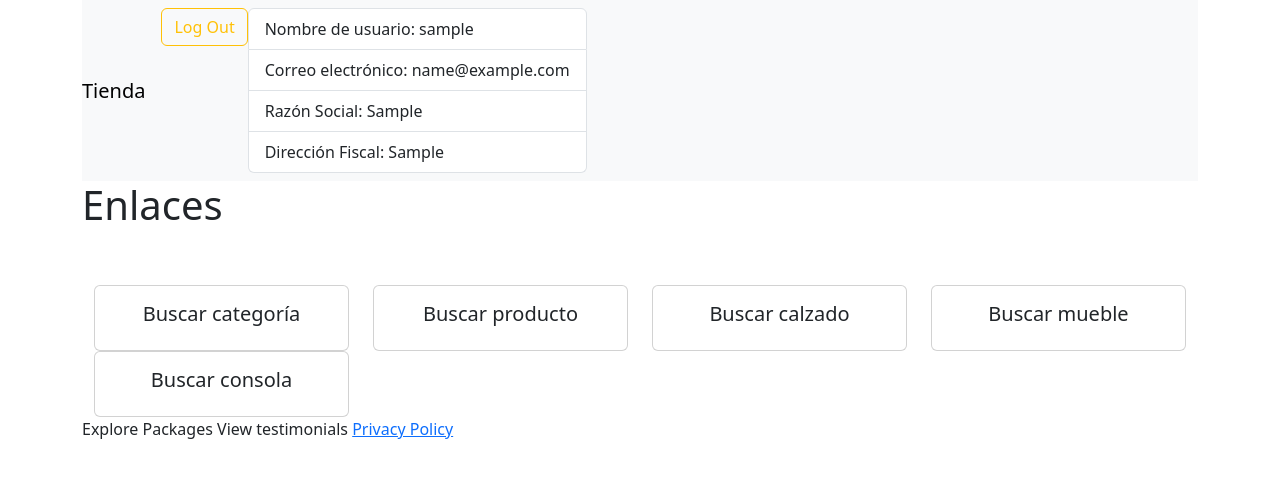
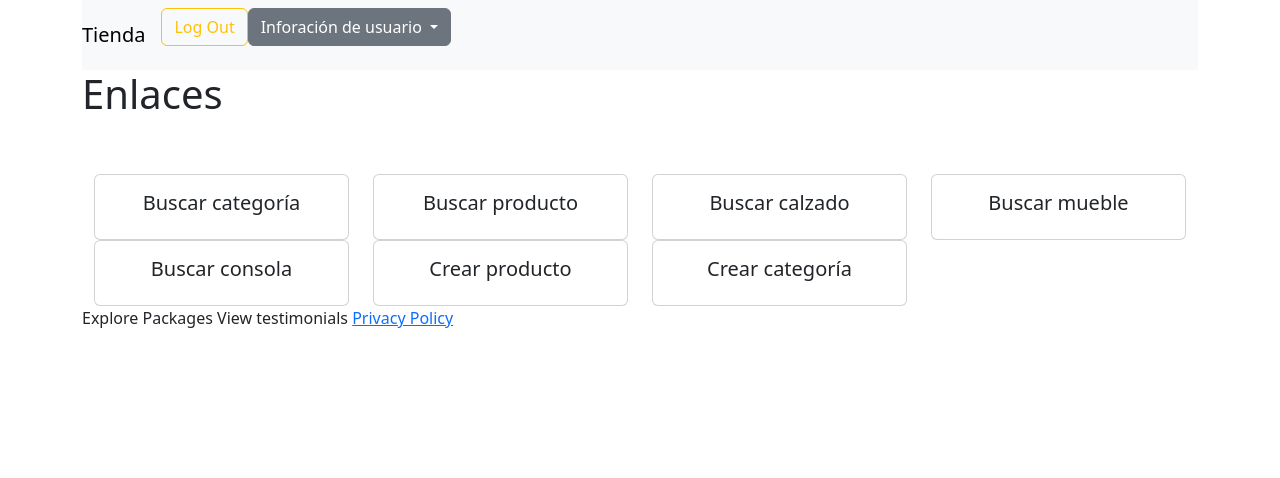
Before and after one commit to MiguelAbril97/tiendaSegundaMano, a Django app: page / in a window 1280 px wide. Shown: the top 478 px of the page. Run offline with Django 5.2, Linux system fonts and the light colour scheme; a user stored in the database is signed in; tables that the repository leaves empty hold one stand-in row (values such as "Sample post"); parts of the project's set-up code (start-up, migrations or seed data) failed here and were passed over; some libraries are stand-ins or nearby versions.

Commit message:
preguntas pal Jorge, debo arreglar la view y el formulario de crear producto

```diff
--- a/tienda/forms.py
+++ b/tienda/forms.py
@@ -218,8 +218,8 @@ class BuscarCategoria(forms.Form):
 class ProductoForm(ModelForm):
     class Meta:
         model = Producto
-        fields = '__all__'
-
+        fields = ['nombre','descripcion','precio','estado',
+                  'fecha_de_publicacion','categorias']
         labels = {
             'fecha_de_publicacion':('Fecha de publicación del producto')
         }
--- a/tienda/templates/estructura/menu.html
+++ b/tienda/templates/estructura/menu.html
@@ -23,19 +23,23 @@
                     </form>
                 {% endif %}
                 {% if request.user.is_authenticated %}
-                <ul class="list-group">
-                    <li class="list-group-item">Nombre de usuario: {{ request.user.username }}</li>
-                    <li class="list-group-item">Correo electrónico: {{ request.user.email }}</li>
-
-                    {% if request.user.rol == 2 %}
-                        <li class="list-group-item">Nombre: {{ request.user.comprador.nombre }}</li>
-                        <li class="list-group-item">Apellidos: {{ request.user.comprador.apellidos }}</li>
-                    {% elif request.user.rol == 1 %}
-                        <li class="list-group-item">Razón Social: {{ request.user.vendedor.razonSocial }}</li>
-                        <li class="list-group-item">Dirección Fiscal: {{ request.user.vendedor.direccionFiscal }}</li>
-                    {% endif %}
-                </ul>
-            {% endif %}
+                <div class="dropdown">
+                    <button class="btn btn-secondary dropdown-toggle" type="button" id="dropdownMenuButton" data-toggle="dropdown" aria-haspopup="true" aria-expanded="false">
+                      Inforación de usuario
+                    </button>
+                    <div class="dropdown-menu" aria-labelledby="dropdownMenuButton">
+                      <p class="dropdown-item">Nombre de usuario: {{ request.user.username }}</p>
+                      <p class="dropdown-item">Correo electrónico: {{ request.user.email }}</p>
+                        {% if request.user.rol == 2 %}
+                            <p class="dropdown-item">Nombre: {{ request.user.comprador.nombre }}</p>
+                            <p class="dropdown-item">Apellidos: {{ request.user.comprador.apellidos }}</p>
+                        {% elif request.user.rol == 3 %}
+                            <p class="dropdown-item">Razón Social: {{ request.user.vendedor.razonSocial }}</p>
+                            <p class="dropdown-item">Dirección Fiscal: {{ request.user.vendedor.direccionFiscal }}</p>
+                        {% endif %}
+                    </div>
+                </div>
+                {% endif %}
 
             </ul>
         </div>
--- a/tienda/templates/index.html
+++ b/tienda/templates/index.html
@@ -54,5 +54,23 @@
                 </div>
             </div>
         </div>
+        <div class="col-md-3">
+            <div class="card text-center">
+            <div class="card-body">
+                <h5 class="card-title">
+                <a class="nav-link" href="{% url 'producto_crear' %}">Crear producto</a>
+                </h5>
+            </div>
+            </div>
+        </div>
+        <div class="col-md-3">
+            <div class="card text-center">
+            <div class="card-body">
+                <h5 class="card-title">
+                <a class="nav-link" href="{% url 'categoria_crear' %}">Crear categoría</a>
+                </h5>
+            </div>
+            </div>
+        </div>
     </div>
 {% endblock %}
--- a/tienda/views.py
+++ b/tienda/views.py
@@ -291,18 +291,26 @@ def categoria_editar (request, categoria_id):
 #View Producto CREAR
 @permission_required('tienda.add_producto')
 def producto_crear(request):
-    datosFormulario = None
+    if(request.method == 'POST'):
+        formulario = ProductoForm(request.POST,request=request)
 
-    if(request.method == 'POST'):
-        datosFormulario = request.POST
-    formulario = ProductoForm(datosFormulario)
-
-    if(request.method == 'POST'):
-        producto_creado = producto_creado_modelo(formulario)
-        if(producto_creado):
-            messages.success(request, 'Producto añadido')
-            return redirect('lista_productos')
-
+        if formulario.is_valid():
+            try:
+                producto = Producto.objects.create(
+                    nombre=formulario.cleaned_data.get('nombre'),
+                    descripcion=formulario.cleaned_data.get('descripcion'),
+                    precio=formulario.cleaned_data.get('precio'),
+                    estado=formulario.cleaned_data.get('estado'),
+                    vendedor=request.user,
+                    fecha_de_publicacion=formulario.cleaned_data.get('fecha_de_publicacion'),
+                    categorias=formulario.cleaned_data.get('categorias')
+                )
+                producto.save()
+                return redirect('lista_productos')
+            except Exception as error:
+                    print(error)
+    else:
+        formulario = ProductoForm()
     return render(request, 'productos/crear.html',{'formulario':formulario})
 
 def producto_creado_modelo(formulario):
@@ -316,8 +324,7 @@ def producto_creado_modelo(formulario):
         except Exception as error:
             print(error)
 
-        return producto_creado
-
+    return producto_creado
 #Producto buscar
 
 @permission_required('tienda.view_producto')
```
Also changed, not shown: README.md, tienda/templates/principal.html (line endings or trailing spaces).
